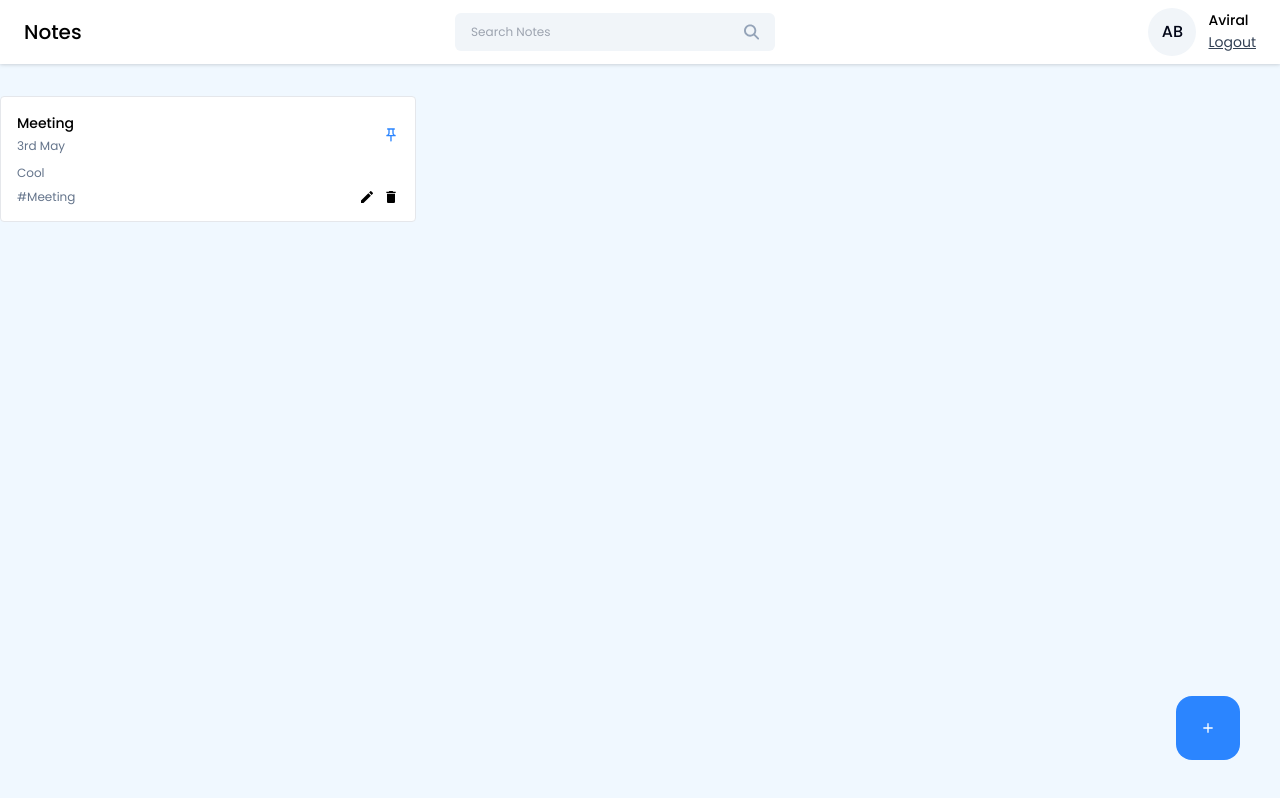
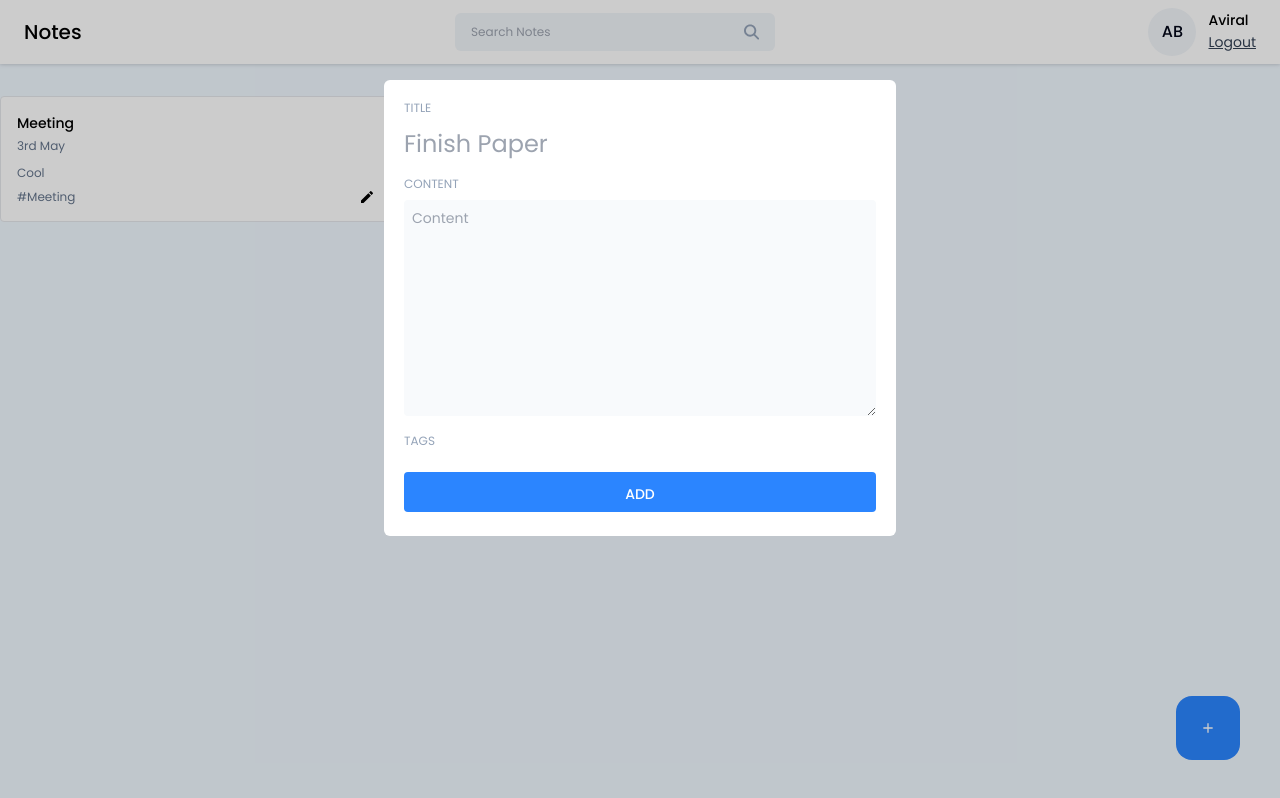
Before and after one commit to Aviral1611/notes_app, a React (Vite) app: page /dashboard in a window 1280 px wide. Both pictures are taken after a click on the button 1208 px from the left and 728 px from the top of the page. Built offline with nearby package versions, Linux system fonts and the light colour scheme.

Commit message:
Set up react-modal

```diff
--- a/package.json
+++ b/package.json
@@ -13,6 +13,7 @@
     "react": "^18.3.1",
     "react-dom": "^18.3.1",
     "react-icons": "^5.3.0",
+    "react-modal": "^3.16.1",
     "react-router-dom": "^6.27.0"
   },
   "devDependencies": {
--- a/src/index.css
+++ b/src/index.css
@@ -29,4 +29,8 @@
         @apply text-xl text-gray-500 hover:text-primary cursor-pointer
     }
 
+    .input-label{
+        @apply text-xs text-slate-400;
+    }
+
 }
--- /dev/null
+++ b/src/pages/Home/AddEditNotes.jsx
@@ -0,0 +1,36 @@
+import React from 'react'
+
+const AddEditNotes = () => {
+  return (
+    <div>
+      <div className='flex flex-col gap-3'>
+        <label className='input-label'>TITLE</label>
+        <input
+          type='text'
+          className='text-2xl text-slate-950 outline-none'
+          placeholder='Finish Paper'
+          />
+      </div>
+
+      <div className='flex flex-col gap-2 mt-4'>
+        <label className='input-label'>CONTENT</label>
+        <textarea
+            type='text'
+            className='text-sm text-slate-950 outline-none bg-slate-50 p-2 rounded'
+            placeholder='Content'
+            rows = {10}
+            />
+      </div>
+
+      <div className='mt-3'>
+        <label className='input-label'>TAGS</label>
+      </div>
+
+      <button className='btn-primary font-medium mt-5 pt-3' onClick={() => {}}>
+        ADD
+      </button>
+    </div>
+  );
+};
+
+export default AddEditNotes
--- a/src/pages/Home/Home.jsx
+++ b/src/pages/Home/Home.jsx
@@ -1,9 +1,20 @@
-import React from 'react'
+import React, { useState } from 'react'
 import Navbar from '../../components/Navbar/Navbar'
 import NoteCard from '../../components/Cards/NoteCard'
 import {MdAdd} from 'react-icons/md'
+import AddEditNotes from './AddEditNotes'
+import Modal from 'react-modal'
 
 const Home = () => {
+
+
+  const [openAddEditModal,setOpenAddEditModal] = useState({
+    isShown:false,
+    type:'add',
+    data: null
+  })
+
+
   return (
     <>
       <Navbar/>
@@ -26,9 +37,28 @@
        </div>
       </div>
 
-      <button className='w-16 h-16 flex items-center justify-center rounded-2xl bg-primary hover:bg-blue-700 absolute right-10 bottom-10 ' onClick={() => {}}>
+      <button className='w-16 h-16 flex items-center justify-center rounded-2xl bg-primary hover:bg-blue-700 absolute right-10 bottom-10 '
+        onClick={() => {
+          setOpenAddEditModal({ isShown:true, type:'add',data:null})
+        }}
+      >
         <MdAdd className="text-32px text-white" />
       </button>
+
+      <Modal
+        isOpen={openAddEditModal.isShown}
+        onRequestClose={() => {}}
+        style = {{
+          overlay: {
+            backgroundColor: 'rgba(0,0,0,0.2)',
+          },
+        }}
+        contentLabel = ""
+        className = "w-[40%] max-h-3/4 bg-white rounded-md mx-auto mt-20 p-5 overflow-scroll"
+        >
+
+        <AddEditNotes/>
+      </Modal>
     </>
   )
 }
```
Also changed, not shown: 1 other file (tests, documents, lock files or other folders).
